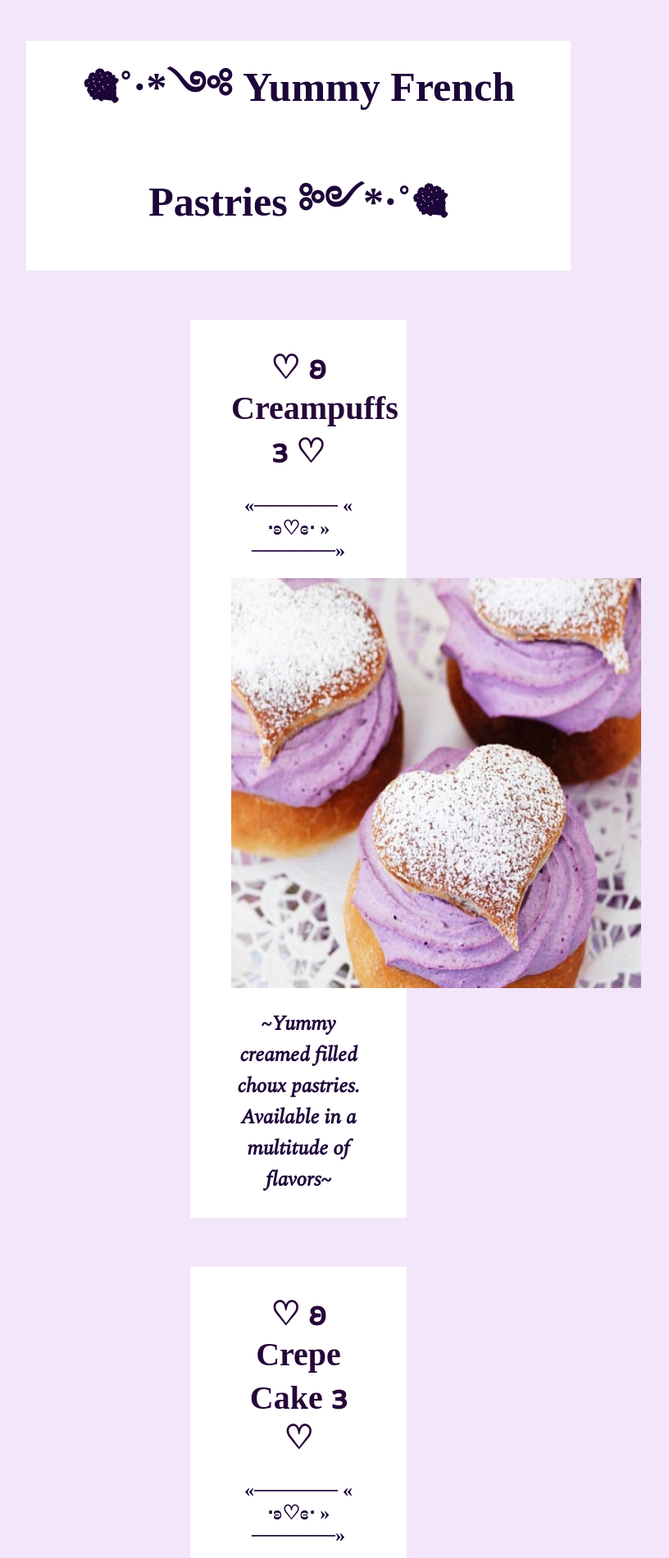
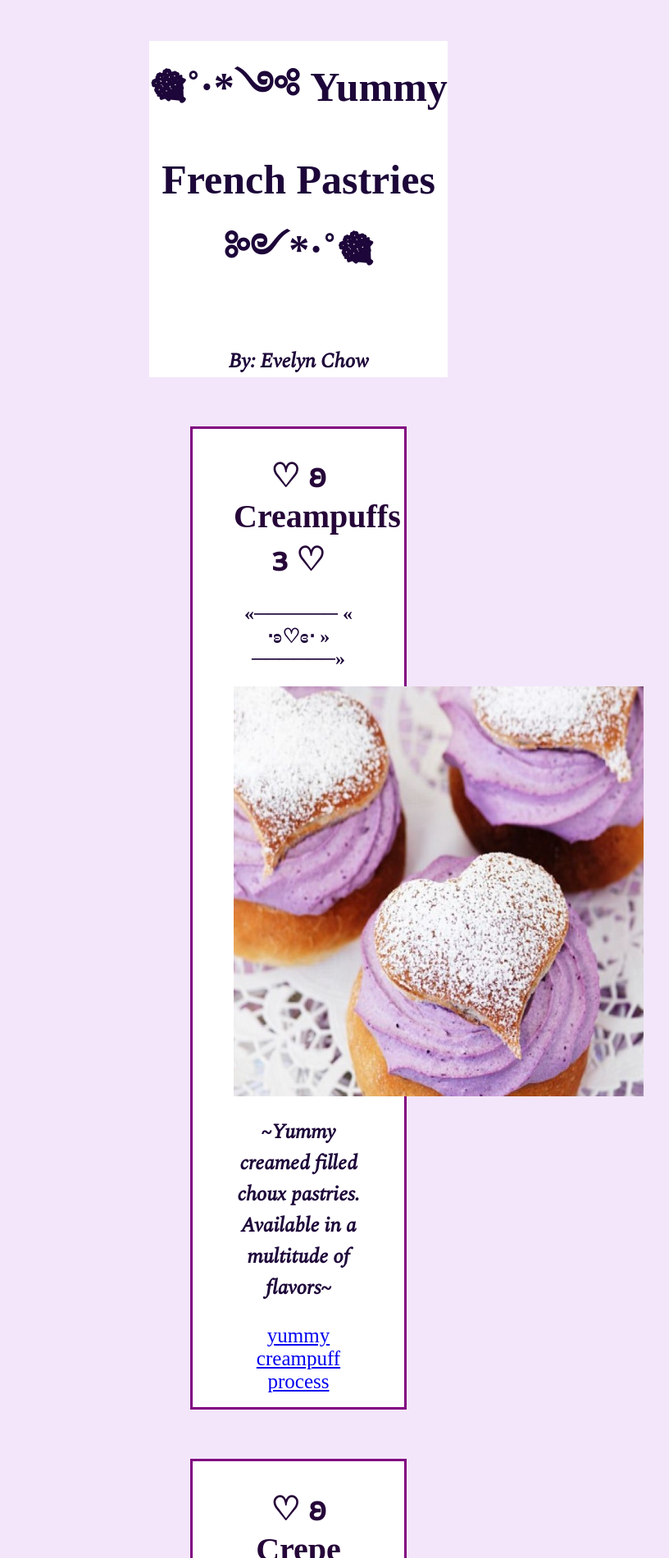
Before and after one commit to staten-island-tech/css-blogpost-project-EvelynChow, a plain HTML site: page index.html in a window 1280 px wide. Shown: the top 1900 px of the page at 82% size, without its empty margins (276-1092 px from the left). Drawn offline with nearby package versions, Linux system fonts and the light colour scheme.

Commit message:
eleventh

```diff
--- a/index.html
+++ b/index.html
@@ -5,12 +5,16 @@
     <meta http-equiv="X-UA-Compatible" content="IE=edge">
     <meta name="viewport" content="width=device-width, initial-scale=1.0">
     <link rel="stylesheet" href="style.css">
+    <link rel="preconnect" href="https://fonts.googleapis.com">
+    <link rel="preconnect" href="https://fonts.gstatic.com" crossorigin>
+    <link href="https://fonts.googleapis.com/css2?family=Spectral:ital@1&display=swap" rel="stylesheet">
 
 </head>
 
 <body>
     <div class="background">
         <h1 class="main-header">🎕˚·*༺ Yummy French Pastries ༻*·˚🎕</h1>
+        <h2 class="text">By: Evelyn Chow</h2>
 
     </div>
 
@@ -19,9 +23,7 @@
         <h2>«────── « ⋅ʚ♡ɞ⋅ » ──────»</h2>
         <img src="purplecreampuff.jpg" alt="purplecreampuff" class="pictures">
         <h3 class="text">~Yummy creamed filled choux pastries. Available in a multitude of flavors~</h3>
-        <link rel="preconnect" href="https://fonts.googleapis.com">
-<link rel="preconnect" href="https://fonts.gstatic.com" crossorigin>
-<link href="https://fonts.googleapis.com/css2?family=Spectral:ital@1&display=swap" rel="stylesheet">
+        <a href="https://www.youtube.com/watch?v=Bqvnf787PJA" class="link">yummy creampuff process</a>
 
     </div>
 
@@ -30,7 +32,7 @@
         <h2>«────── « ⋅ʚ♡ɞ⋅ » ──────»</h2>
         <img src="purplecrepecake.jpg" alt="purplecrepecake" class="pictures">
         <h3 class="text">~Yummy thinly stacked crepes with cream between each layer. Available in a multitude of flavors~</h3>
-
+        <a href="https://www.youtube.com/watch?v=vaj2TSPe5_4" class="link">yummy crepe cake process</a>
 
     </div>
 
@@ -39,8 +41,7 @@
         <h2>«────── « ⋅ʚ♡ɞ⋅ » ──────»</h2>
         <img src="purplemacaron.jpg" alt="macaron" class="pictures">
         <h3 class="text">~Yummy cookies with a layer of cream in between. Available in a multitude of flavors~</h3>
-
-
+        <a href="https://www.youtube.com/watch?v=n0vb8TXc3q8" class="link">yummy macaron process</a>
 
     </div>
 
--- a/style.css
+++ b/style.css
@@ -4,10 +4,11 @@ body {
 
 .background {
   background-color: rgb(255, 255, 255);
-  margin-left: 300px;
-  margin-right: 300px;
+  margin-left: 450px;
+  margin-right: 450px;
   margin-top: 10px;
 }
+
 .main-header {
   margin-top: 50px;
   text-align: center;
@@ -23,9 +24,10 @@ body {
   margin-left: 500px;
   margin-right: 500px;
   padding-top: 2px;
-  padding-bottom: 2px;
+  padding-bottom: 17px;
   padding-left: 50px;
   padding-right: 50px;
+  border: 3px solid purple;
 }
 
 .titles {
@@ -44,3 +46,7 @@ body {
   width: 500px;
   height: 500px;
 }
+
+.link {
+  font-size: 25px;
+}
```
